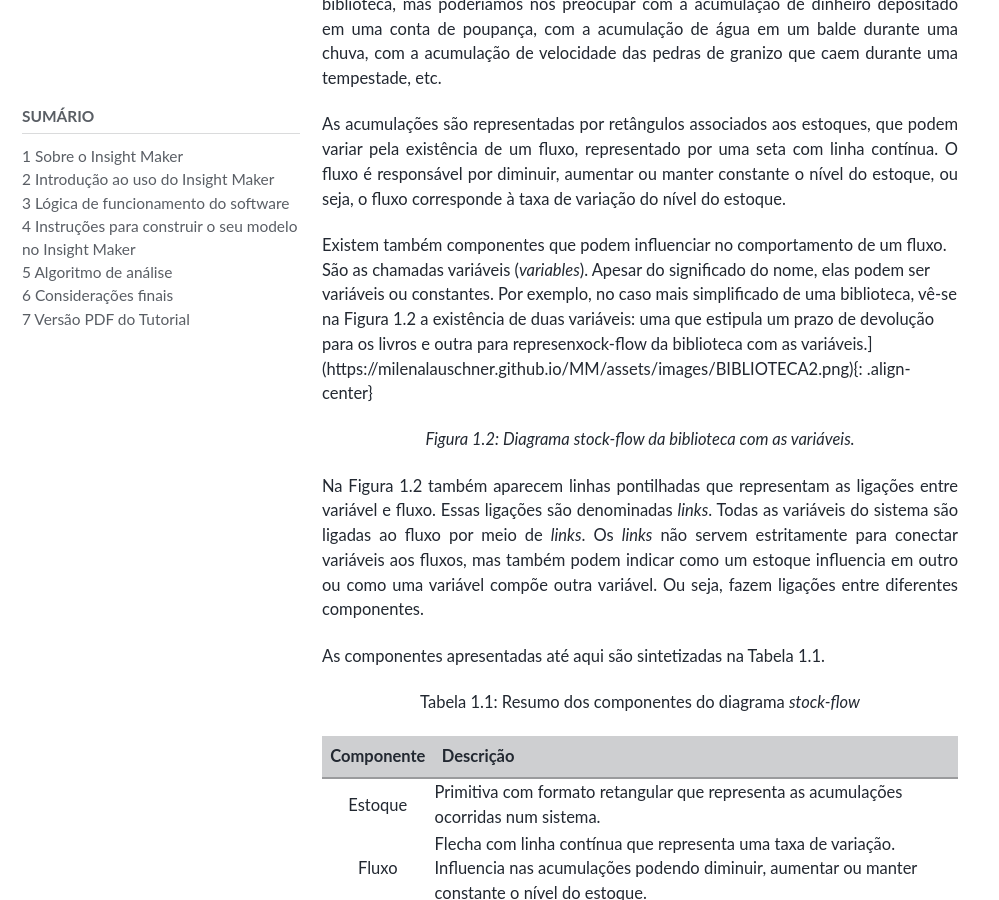
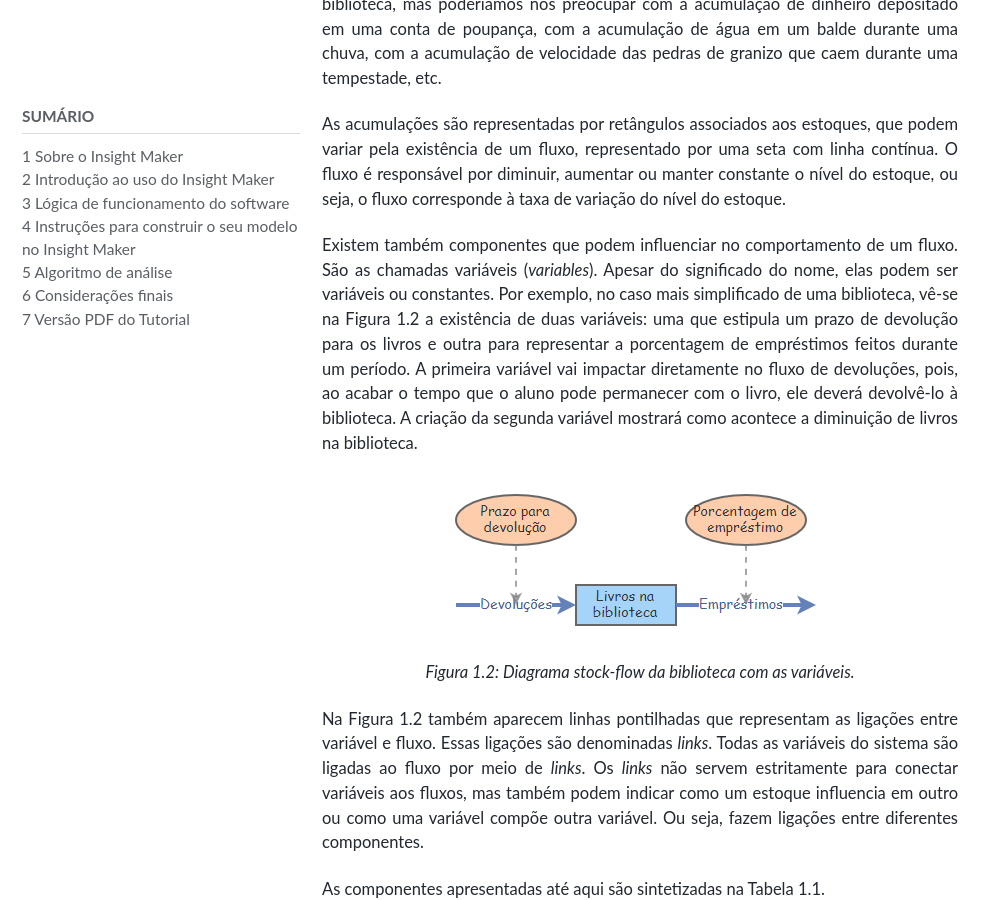
Before and after one commit to milenalauschner/MM, a Jekyll site: the page built from _pages/seção3.md, in a window 1280 px wide and 900 px high, scrolled down 661 px. Shown: the whole window, without its empty margins (0-999 px from the left). Built offline with Jekyll 4.4.1, drawn with Linux system fonts in a browser that asks for light colours; cached includes are drawn as plain includes; nearby versions of some CDN libraries; some web fonts are replaced; formulas are drawn with MathJax 3.

Commit message:
Update seção3.md

```diff
--- a/_pages/seção3.md
+++ b/_pages/seção3.md
@@ -31,9 +31,14 @@ As acumulações são representadas por retângulos associados aos estoques, que
 de variação do nível do estoque.
 {: .text-justify}
 
-Existem também componentes que podem influenciar no comportamento de um fluxo. São as chamadas variáveis (_variables_). Apesar do significado do nome, elas podem ser variáveis ou constantes. Por exemplo, no caso mais simplificado de uma biblioteca, vê-se na Figura 1.2 a existência de duas variáveis: uma que estipula um prazo de devolução para os livros e outra para represenxock-flow da biblioteca com as variáveis.]({{ site.url }}{{ site.baseurl
+Existem também componentes que podem influenciar no comportamento de um fluxo. São as chamadas variáveis (_variables_). Apesar do significado do nome, elas podem ser variáveis ou constantes. Por exemplo, no caso mais simplificado de uma biblioteca, vê-se na Figura 1.2 a existência de duas variáveis: uma que estipula um prazo de devolução para os livros e outra para representar a porcentagem de empréstimos feitos durante um período. A primeira variável vai
+impactar diretamente no fluxo de devoluções, pois, ao acabar o tempo que o aluno pode permanecer
+com o livro, ele deverá devolvê-lo à biblioteca. A criação da segunda variável mostrará como
+acontece a diminuição de livros na biblioteca.
+{: .text-justify}
+
+ ![Figura 1.2: Diagrama stock-flow da biblioteca com as variáveis.]({{ site.url }}{{ site.baseurl
 }}/assets/images/BIBLIOTECA2.png){: .align-center}
-
 {: .image-caption}
 *Figura 1.2: Diagrama stock-flow da biblioteca com as variáveis.*
  {: .text-center}
```
